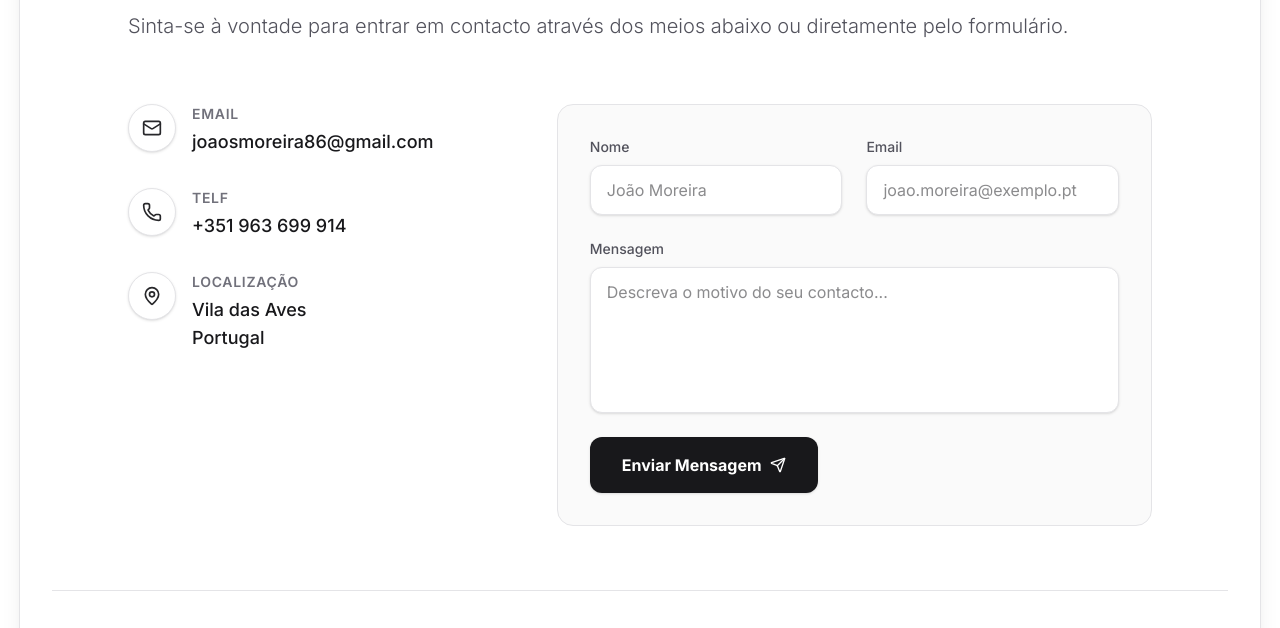
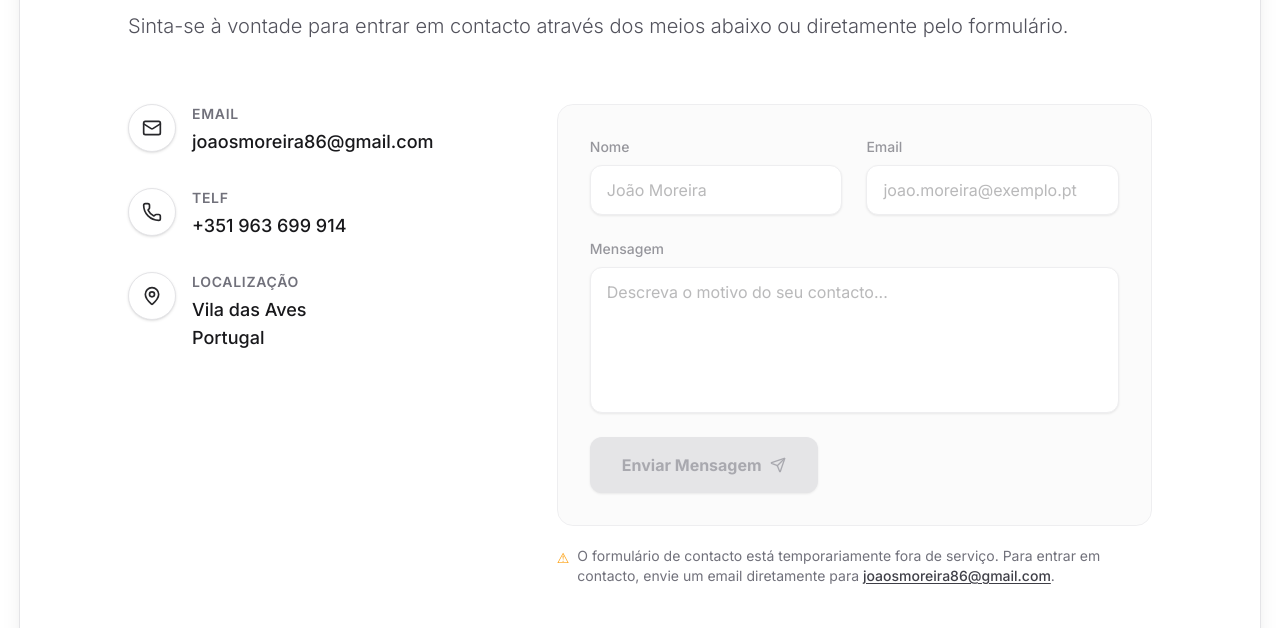
Before and after one commit to joaosmoreira/portfolio-app, an Astro site: page /contactos in a window 1280 px wide. Shown: the part 160-788 px from the top of the page. Built offline with nearby package versions, Linux system fonts and the light colour scheme; Astro itself is replaced by a stand-in of ours; some packages are replaced by stand-ins of ours.

Commit message:
chore: disable contact form with offline notice, update README with full project documentation

```diff
--- a/src/data/config.ts
+++ b/src/data/config.ts
@@ -3,8 +3,8 @@ export const siteConfig = {
   role: "Preparador de Obra de Estruturas Metálicas @ Garsteel",
   bio: "Com uma década de experiência multidisciplinar em design gráfico, marketing digital e desenvolvimento web, transitei para a vertente técnica. Após concluir o bootcamp de programação na Code for All, o panorama revelou-se conturbado. Contudo, essa base abriu-me portas para uma nova área com forte necessidade: a preparação de obra. Ingressei no curso e surgiu a oportunidade nas estruturas metálicas, algo que me cativou pelo trabalho minucioso e de grande detalhe.",
   emailjs: {
-    serviceId: "YOUR_SERVICE_ID",
-    templateId: "YOUR_TEMPLATE_ID",
-    publicKey: "YOUR_PUBLIC_KEY",
+    serviceId: "service_xgu5147",
+    templateId: "template_sbtfk8f",
+    publicKey: "uptMVHxDzo1apSXoK",
   }
 };
--- a/src/pages/contactos.astro
+++ b/src/pages/contactos.astro
@@ -73,7 +73,7 @@ import { Mail, Phone, MapPin, Send } from "lucide-react";
       <div class="lg:col-span-3">
         <form
           id="contact-form"
-          class="bg-zinc-50 border border-zinc-200 p-8 rounded-2xl flex flex-col gap-6"
+          class="bg-zinc-50 border border-zinc-200 p-8 rounded-2xl flex flex-col gap-6 opacity-60 pointer-events-none select-none"
         >
           <div class="grid sm:grid-cols-2 gap-6">
             <div class="flex flex-col gap-2">
@@ -84,8 +84,8 @@ import { Mail, Phone, MapPin, Send } from "lucide-react";
                 type="text"
                 id="user_name"
                 name="user_name"
-                required
-                class="bg-white border border-zinc-200 rounded-xl px-4 py-3 text-zinc-900 focus:outline-none focus:border-zinc-400 focus:ring-1 focus:ring-zinc-400 transition-colors shadow-sm"
+                disabled
+                class="bg-white border border-zinc-200 rounded-xl px-4 py-3 text-zinc-900 shadow-sm cursor-not-allowed"
                 placeholder="João Moreira"
               />
             </div>
@@ -97,8 +97,8 @@ import { Mail, Phone, MapPin, Send } from "lucide-react";
                 type="email"
                 id="user_email"
                 name="user_email"
-                required
-                class="bg-white border border-zinc-200 rounded-xl px-4 py-3 text-zinc-900 focus:outline-none focus:border-zinc-400 focus:ring-1 focus:ring-zinc-400 transition-colors shadow-sm"
+                disabled
+                class="bg-white border border-zinc-200 rounded-xl px-4 py-3 text-zinc-900 shadow-sm cursor-not-allowed"
                 placeholder="joao.moreira@exemplo.pt"
               />
             </div>
@@ -112,26 +112,33 @@ import { Mail, Phone, MapPin, Send } from "lucide-react";
               id="message"
               name="message"
               rows="5"
-              required
-              class="bg-white border border-zinc-200 rounded-xl px-4 py-3 text-zinc-900 focus:outline-none focus:border-zinc-400 focus:ring-1 focus:ring-zinc-400 transition-colors resize-none shadow-sm"
+              disabled
+              class="bg-white border border-zinc-200 rounded-xl px-4 py-3 text-zinc-900 resize-none shadow-sm cursor-not-allowed"
               placeholder="Descreva o motivo do seu contacto..."></textarea>
           </div>
 
           <button
-            type="submit"
-            id="submit-btn"
-            class="inline-flex items-center justify-center gap-2 px-8 py-4 bg-zinc-900 text-white font-bold rounded-xl hover:bg-zinc-800 transition-colors self-start w-full sm:w-auto disabled:opacity-50 disabled:cursor-not-allowed shadow-sm"
+            type="button"
+            disabled
+            class="inline-flex items-center justify-center gap-2 px-8 py-4 bg-zinc-300 text-zinc-500 font-bold rounded-xl self-start w-full sm:w-auto cursor-not-allowed shadow-sm"
           >
-            <span id="btn-text">Enviar Mensagem</span>
+            <span>Enviar Mensagem</span>
             <Send className="w-4 h-4" />
           </button>
+        </form>
 
-          <div
-            id="form-message"
-            class="hidden text-sm font-medium p-4 rounded-xl mt-2"
-          >
-          </div>
-        </form>
+        <p class="mt-5 text-sm text-zinc-500 flex items-start gap-2">
+          <span class="mt-0.5 text-amber-500">⚠</span>
+          <span>
+            O formulário de contacto está temporariamente fora de serviço. Para
+            entrar em contacto, envie um email diretamente para
+            <a
+              href="mailto:joaosmoreira86@gmail.com"
+              class="font-medium text-zinc-700 underline underline-offset-2 hover:text-zinc-900 transition-colors"
+              >joaosmoreira86@gmail.com</a
+            >.
+          </span>
+        </p>
       </div>
     </div>
   </div>
```
Also changed, not shown: README.md.
